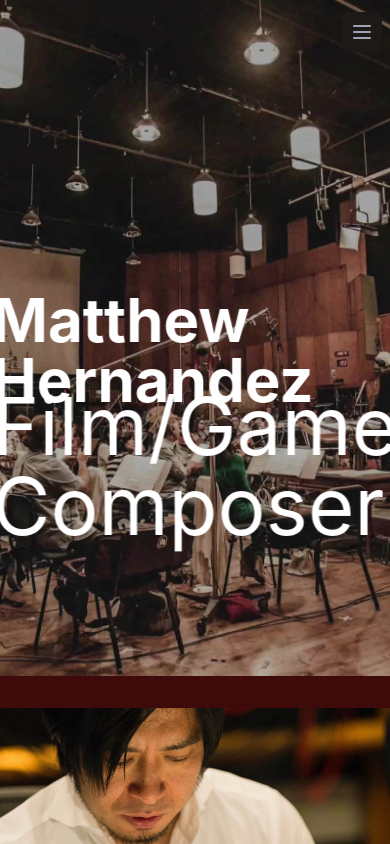
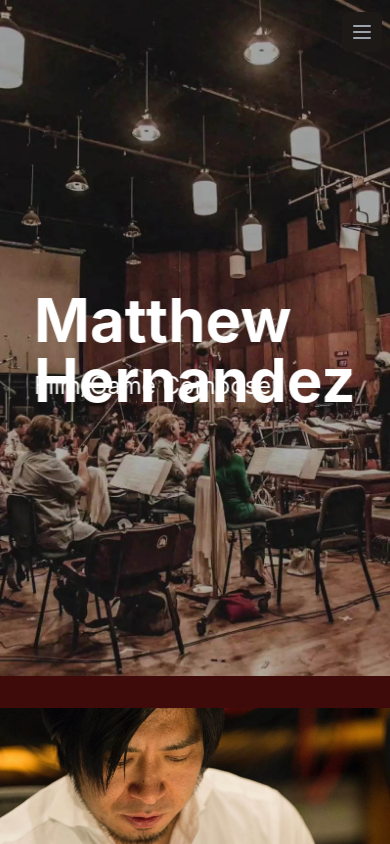
Before and after one commit to Cyber-Digital-llc/Matthews-Portfolio-Website-FE, a Next.js app: page / in a window 390 px wide. Shown: the top 844 px of the page. Built offline with nearby package versions, Linux system fonts and the light colour scheme.

Commit message:
header wip

```diff
--- a/components/Header.jsx
+++ b/components/Header.jsx
@@ -23,8 +23,8 @@ const Header = () => {
           <span className="flex font-bold text-6xl pb-6 md:pb-0 lg:pb-0 xl:pb-0 2xl:pb-0 sm:text-6xl xl:text-8xl md:mb-6">
             Matthew Hernandez
           </span>
-          <div className=" pt-4 lg:pt-0 xl:pt-0 2xl:pt-0 ">
-            <span className="sm:text-4xl xl:text-5xl 2xl:text-4.5xl">
+          <div className="">
+            <span className="flex text-2xl pb-6 md:pb-0 lg:pb-0 xl:pb-0 2xl:pb-0 sm:text-5xl xl:text-8xl md:mb-6">
               Film/Game Composer
             </span>
           </div>
```
